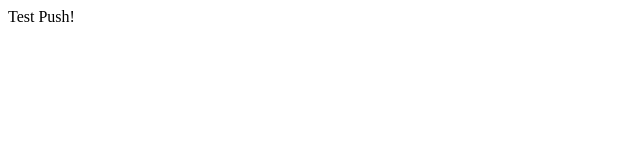
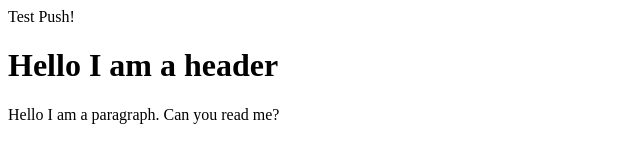
Before and after one commit to bethel-school-of-technology/team-dream-team-backend, a plain HTML site: page index.html in a window 1280 px wide. Shown: the whole page, without its empty margins (0-640 px from the left). Drawn offline with Linux system fonts and the light colour scheme.

Commit message:
added h1 tag and p tag

```diff
--- a/index.html
+++ b/index.html
@@ -1,2 +1,4 @@
 <!DOCTYPE html>
 <header>Test Push!</header>
+<h1>Hello I am a header</h1>
+<p>Hello I am a paragraph. Can you read me?</p>
```
